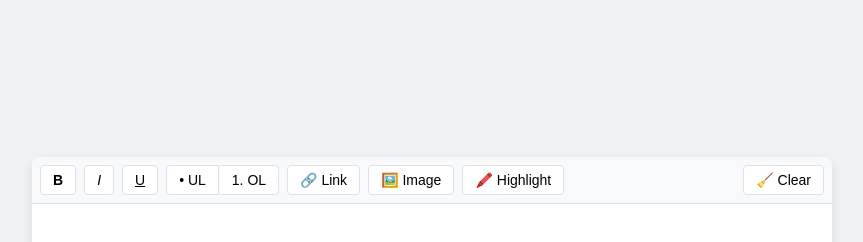
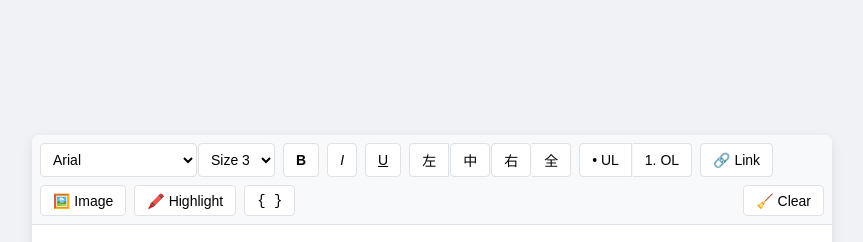
Before and after one commit to AmmrYsir/sakura-editor, a website built with Vite: page index.html in a window 1280 px wide. Shown: the top 242 px of the page, without its empty margins (208-1071 px from the left). Built offline with nearby package versions, Linux system fonts and the light colour scheme.

Commit message:
feat: Add advanced editor plugins (alignment, font style, code block), editor styling, application setup, and corresponding tests.

```diff
--- a/src/main.ts
+++ b/src/main.ts
@@ -9,16 +9,25 @@ import {
   ImagePlugin
 } from './plugins/core'
 import { HighlightPlugin } from './plugins/highlight'
+import {
+  AlignmentPlugin,
+  FontStylePlugin,
+  CodeBlockPlugin
+} from './plugins/advanced'
 
 const editor = new Editor('app')
 
+// Register Plugins
+editor.registerPlugin(FontStylePlugin) // Dropdowns first
 editor.registerPlugin(BoldPlugin)
 editor.registerPlugin(ItalicPlugin)
 editor.registerPlugin(UnderlinePlugin)
+editor.registerPlugin(AlignmentPlugin)
 editor.registerPlugin(ListPlugin)
 editor.registerPlugin(LinkPlugin)
 editor.registerPlugin(ImagePlugin)
 editor.registerPlugin(new HighlightPlugin())
+editor.registerPlugin(CodeBlockPlugin)
 
 // Example of a custom "plugin" created inline to show extensibility
 editor.registerPlugin({
--- /dev/null
+++ b/src/plugins/advanced.ts
@@ -0,0 +1,79 @@
+import type { Plugin, Editor } from '../editor';
+
+// --- Alignment Plugin ---
+export const AlignmentPlugin: Plugin = {
+  name: 'Alignment',
+  init: (editor: Editor) => { (AlignmentPlugin as any).editor = editor; },
+  renderToolbarButton: () => {
+    const container = document.createElement('div');
+    container.className = 'editor-btn-group';
+
+    const commands = [
+      { cmd: 'justifyLeft', icon: '左', title: 'Align Left' },
+      { cmd: 'justifyCenter', icon: '中', title: 'Align Center' },
+      { cmd: 'justifyRight', icon: '右', title: 'Align Right' },
+      { cmd: 'justifyFull', icon: '全', title: 'Justify' }
+    ];
+
+    commands.forEach(c => {
+      const btn = document.createElement('button');
+      btn.innerHTML = c.icon;
+      btn.title = c.title;
+      btn.onclick = () => (AlignmentPlugin as any).editor.execCommand(c.cmd);
+      container.appendChild(btn);
+    });
+
+    return container;
+  }
+};
+
+// --- Font Style Plugin (Family & Size) ---
+export const FontStylePlugin: Plugin = {
+  name: 'FontStyle',
+  init: (editor: Editor) => { (FontStylePlugin as any).editor = editor; },
+  renderToolbarButton: () => {
+    const container = document.createElement('div');
+    container.className = 'editor-btn-group';
+
+    // Font Family
+    const familySelect = document.createElement('select');
+    familySelect.className = 'editor-select';
+    ['Arial', 'Times New Roman', 'Courier New', 'Georgia'].forEach(f => {
+      const opt = document.createElement('option');
+      opt.value = f;
+      opt.innerText = f;
+      familySelect.appendChild(opt);
+    });
+    familySelect.onchange = () => (FontStylePlugin as any).editor.execCommand('fontName', familySelect.value);
+
+    // Font Size
+    const sizeSelect = document.createElement('select');
+    sizeSelect.className = 'editor-select';
+    [1, 2, 3, 4, 5, 6, 7].forEach(s => {
+      const opt = document.createElement('option');
+      opt.value = s.toString();
+      opt.innerText = `Size ${s}`;
+      if (s === 3) opt.selected = true;
+      sizeSelect.appendChild(opt);
+    });
+    sizeSelect.onchange = () => (FontStylePlugin as any).editor.execCommand('fontSize', sizeSelect.value);
+
+    container.appendChild(familySelect);
+    container.appendChild(sizeSelect);
+    return container;
+  }
+};
+
+// --- Code Block Plugin ---
+export const CodeBlockPlugin: Plugin = {
+  name: 'CodeBlock',
+  init: (editor: Editor) => { (CodeBlockPlugin as any).editor = editor; },
+  renderToolbarButton: () => {
+    const btn = document.createElement('button');
+    btn.innerHTML = '<code>{ }</code>';
+    btn.title = 'Insert Code Block';
+    btn.className = 'editor-btn';
+    btn.onclick = () => (CodeBlockPlugin as any).editor.execCommand('formatBlock', '<pre>');
+    return btn;
+  }
+};
--- a/src/style.css
+++ b/src/style.css
@@ -32,7 +32,7 @@ body {
   flex-wrap: wrap;
 }
 
-.editor-btn, .editor-btn-group button {
+.editor-btn, .editor-btn-group button, .editor-select {
   background: white;
   border: 1px solid var(--border-color);
   border-radius: 4px;
@@ -40,9 +40,14 @@ body {
   cursor: pointer;
   font-size: 14px;
   transition: all 0.2s ease;
+  outline: none;
 }
 
-.editor-btn:hover, .editor-btn-group button:hover {
+.editor-select {
+  padding: 5px 8px;
+}
+
+.editor-btn:hover, .editor-btn-group button:hover, .editor-select:hover {
   background: var(--btn-hover);
   border-color: #ced4da;
 }
```
Also changed, not shown: src/editor.test.ts (+36 -21 lines).
